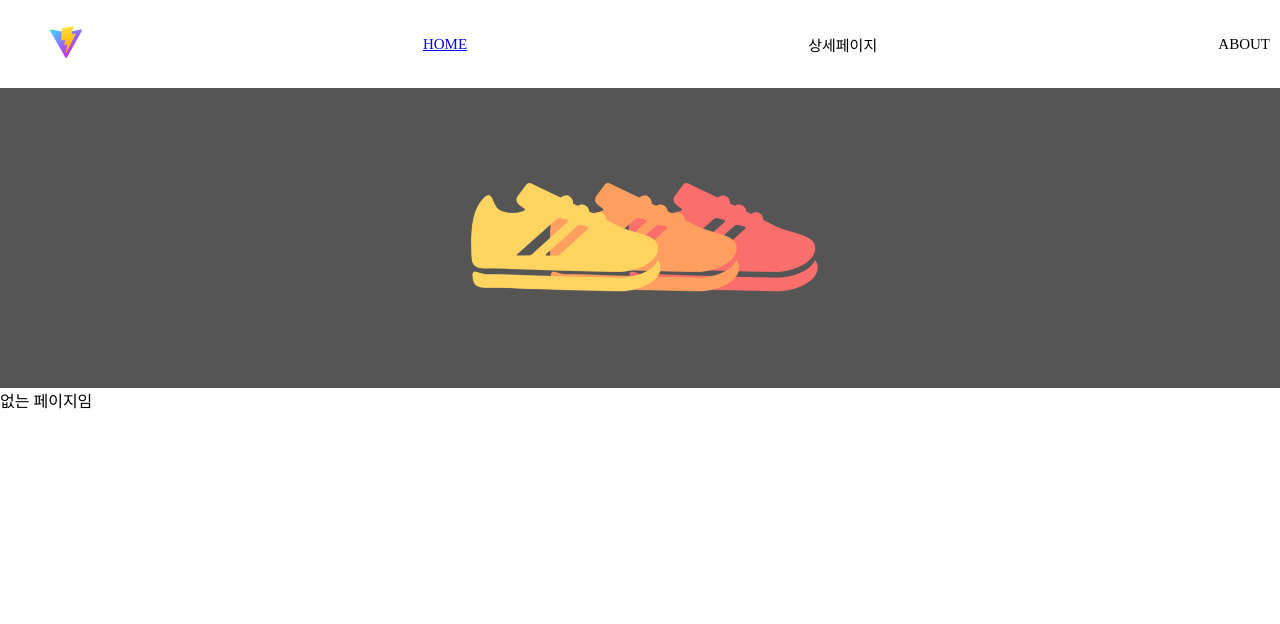
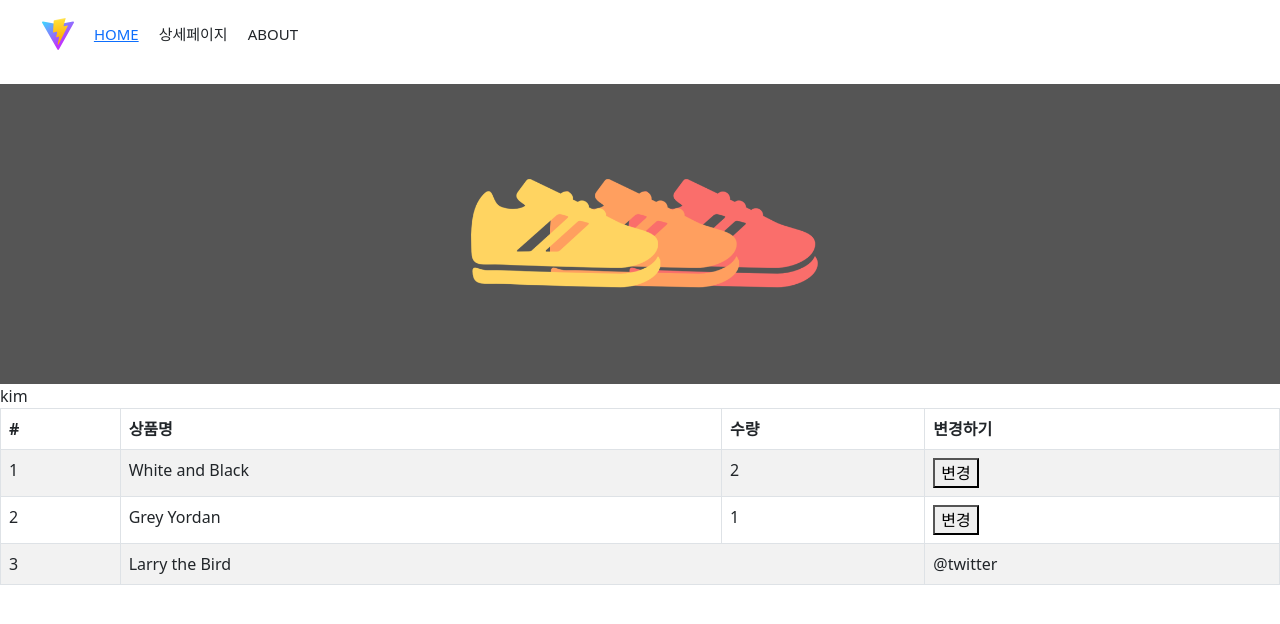
Before and after one commit to beans3/week2_shop, a React (Vite) app: page /cart in a window 1280 px wide. Shown: the top 624 px of the page. Built offline with nearby package versions, Linux system fonts and the light colour scheme.

Commit message:
2023-04-24 장바구니 만들기

```diff
--- a/index.html
+++ b/index.html
@@ -3,6 +3,12 @@
   <head>
     <meta charset="UTF-8" />
     <link rel="icon" type="image/svg+xml" href="/vite.svg" />
+    <link
+      rel="stylesheet"
+      href="https://cdn.jsdelivr.net/npm/bootstrap@5.2.3/dist/css/bootstrap.min.css"
+      integrity="sha384-rbsA2VBKQhggwzxH7pPCaAqO46MgnOM80zW1RWuH61DGLwZJEdK2Kadq2F9CUG65"
+      crossorigin="anonymous"
+    />
     <meta name="viewport" content="width=device-width, initial-scale=1.0" />
     <title>Vite + React</title>
   </head>
--- a/package.json
+++ b/package.json
@@ -11,8 +11,13 @@
   "dependencies": {
     "@emotion/react": "^11.10.6",
     "@emotion/styled": "^11.10.6",
+    "@reduxjs/toolkit": "^1.9.5",
+    "axios": "^1.3.6",
+    "bootstrap": "^5.2.3",
     "react": "^18.2.0",
+    "react-bootstrap": "^2.7.4",
     "react-dom": "^18.2.0",
+    "react-redux": "^8.0.5",
     "react-router-dom": "^6.10.0",
     "styled-components": "^5.3.9"
   },
--- a/src/App.css
+++ b/src/App.css
@@ -27,17 +27,19 @@ body {
 
 .main-product-container {
   display: flex;
+  flex-wrap: wrap;
   align-items: center;
   justify-content: center;
 }
 
 .main-product {
-  display: inline;
   text-align: center;
+  flex-basis: calc(33.33% - 10px);
+  margin-bottom: 10px;
 }
 
 .main-product-img {
-  width: 80%;
+  width: 100%;
 }
 
 .detail-product-container {
@@ -51,7 +53,7 @@ body {
 }
 
 .btn {
-  width: 100%;
+  width: 50%;
   border: none;
   border-radius: 10px;
   padding: 20px;
@@ -70,3 +72,20 @@ body {
   background-size: cover;
   background-position: center;
 }
+
+.tab-menu {
+  display: block;
+}
+
+.alert-warning {
+  text-align: center;
+}
+
+.start {
+  opacity: 0;
+}
+
+.end {
+  opacity: 1;
+  transition: opacity 0.5s;
+}
--- a/src/App.jsx
+++ b/src/App.jsx
@@ -1,12 +1,14 @@
-import { useState } from 'react'
+import { createContext, useState } from 'react'
 import './App.css'
 import mainBannerImg from './img/bg.png'
 import data from './data.js'
-import { Routes, Route, Link, useNavigate, Outlet, useParams } from 'react-router-dom'
+import { Routes, Route, Link, useNavigate, Outlet } from 'react-router-dom'
 import Detail from './detail.jsx'
+import axios from 'axios'
+import Cart from './Cart.jsx'
 
 function App() {
-  let [shoes] = useState(data);
+  let [shoes, setShoes] = useState(data);
   let navigate = useNavigate();
 
   return (
@@ -21,8 +23,8 @@ function App() {
       </div>
       <div className='main-banner' style={{ backgroundImage: 'url('+ mainBannerImg+')' }}></div>
       <Routes>
-        <Route path='/' element={<Product shoes={shoes}/>} />
-        <Route path='/detail/:id' element={<Detail shoes={shoes}/>} />
+        <Route path='/' element={<Product shoes={shoes} setShoes={setShoes}/>}/>
+        <Route path='/detail/:id' element={<Detail shoes={shoes} />}/>
         <Route path='*' element={<div>없는 페이지임</div>} />
         <Route path='/about' element={<About/>}>
           <Route path='member' element={<div>멤버임</div>} />
@@ -33,6 +35,7 @@ function App() {
           <Route path='two' element={<p>생일기념 쿠폰받기</p>} />
         </Route>
         <Route path='*' element={<div>없는 페이지임</div>} />
+        <Route path='/cart' element={<Cart />}></Route>
       </Routes>
     </div>
   )
@@ -66,6 +69,7 @@ function About() {
 
 function Product(props) {
   return (
+    <>
     <div className='main-product-container'>
       {
         props.shoes.map(shoes => (
@@ -77,6 +81,30 @@ function Product(props) {
         ))
       }
     </div>
+    <button className='btn' onClick={() => {
+      axios.get('https://codingapple1.github.io/shop/data2.json')
+        .then((results) => {
+          console.log(results.data);
+          let copy = [...props.shoes, ...results.data];
+          console.log(copy);
+          props.setShoes(copy);
+        })
+        .catch(() => {
+          console.log('실패')
+        })
+
+        // axios.post('/asjdhkas', { name : 'kim'})
+        // Promise.all([axios.get('/url1'), axios.get('/url2')])
+        // .then(() => {
+        // })
+
+        // 원래는 문자만 주고 받을 수 있음. 따옴표 쳐놓으면 array, object 보낼 수 있음(JSON)
+        // fetch('https://codingapple1.github.io/shop/data2.json')
+        // .then(resultjs => resultjs.json())
+        // .then(data => {})
+
+      }}>더보기</button>
+    </>
   )
 }
 
--- /dev/null
+++ b/src/Cart.jsx
@@ -0,0 +1,50 @@
+import { Table } from "react-bootstrap"
+import { useDispatch, useSelector } from "react-redux"
+import { setUserName } from "./store.js";
+import { setCount } from "./store.js";
+
+function Cart() {
+
+    // redux 사용 시 컴포넌트들이 props 없이 state 공유 가능
+    let cart = useSelector((state) => state.cart )
+    let user = useSelector((state) => state.user )
+    let dispatch = useDispatch()
+
+    return (
+        <div>
+            { user }
+            <Table striped bordered hover>
+                <thead>
+                    <tr>
+                    <th>#</th>
+                    <th>상품명</th>
+                    <th>수량</th>
+                    <th>변경하기</th>
+                    </tr>
+                </thead>
+                <tbody>
+                    {
+                        cart.map((item, index) => (
+                            <tr key={item.id}>
+                                <td>{index + 1}</td>
+                                <td>{item.name}</td>
+                                <td>{item.count}</td>
+                                <td><button onClick={() => {
+                                    // 함수 실행해달라고 store.js에 요청
+                                    dispatch(setCount(item.count))
+                                }}>변경</button></td>
+                            </tr>
+                        ))
+                    }
+                    <tr>
+                    <td>3</td>
+                    <td colSpan={2}>Larry the Bird</td>
+                    <td>@twitter</td>
+                    </tr>
+                </tbody>
+            </Table>
+        </div>
+    )
+}
+
+export default Cart
--- a/src/detail.jsx
+++ b/src/detail.jsx
@@ -1,30 +1,101 @@
+import { useContext, useEffect, useState } from 'react';
 import { useParams } from 'react-router-dom'
 import styled from 'styled-components'
+import Nav from 'react-bootstrap/Nav';
 
 // styled-components 사용 장점
 // 1. css 파일을 열지 않아도 된다.
 // 2. 여기 적은 스타일은 다른 JS 파일에 오염되지 않음
 // 3. 페이지 로딩 시간 단축 : <style></style> 태그에 들어가기 때문
 let YellowButton = styled.button`
-  background : yellow;
-  color : black;
+  background : ${ props => props.bg };
+  color : ${ props => props.bg == 'blue' ? 'white' : 'black' };
   padding : 10px;
 `
+// styled component 단점
+// 1. 파일이 더러워짐
+// 2. 중복 스타일은 import 하기 때문에 css와 다를 바 없음
+// 3. 협업시 css 숙련도 이슈
+let NewBtn = styled.button(YellowButton);
 
 let TestDiv = styled.div`
   background : grey;
   padding : 20px;
 `
 
+// life cycle : component의 생명 주기
+// 1. mount 페이지 장착
+// 2. update 업데이트
+// 3. unmount 필요없으면 제거
+// 옛날 방식
+// class Detail2 extends React.Component {
+//   componentDidMount() {
+//   }
+//   componentDidUpdate() {
+//   }
+//   componentWillUnmount() {
+//   }
+// }
+
 function Detail(props) {
-
+  let [count, setCount] = useState(0)
   // /detail/:id에서 :id 값 가져옴
   let {id} = useParams();
+  let [alertString, setAlert] = useState(true);
+  let [num, setNum] = useState('');
+  let [tab, setTab] = useState(1);
+  let [fade, setFade] = useState('')
+  useEffect(() => {
+    let a = setTimeout(() => {
+      setFade('end')
+    }, 200)
+    return () => {
+      clearTimeout(a)
+      setFade('')
+    }
+  }, [ tab ])
+
+  // 이걸 언제 씀? side effect 보관함
+  // useEffect 안의 코드는 html 렌더링 후에 동작
+  // 1. 어려운 연산
+  // 2. 서버에서 데이터 가져오는 작업
+  // 3. 타이머 장착
+  useEffect(() => {
+    //  for (let i = 0; i < 10000; i++) {
+    //   console.log(i);
+    //  }
+    console.log(num);
+    if (isNaN(num) == true) {
+      alert('숫자만 입력하세요');
+    }
+    let a = setTimeout(() => { setAlert(false) }, 2000)
+    console.log('안녕2')
+    return () => {
+      // clean up function
+      // use effect 실행 전에 실행됨
+      // ex. 기존 타이머는 삭제
+      console.log('안녕1')
+      clearTimeout(a) // mount시 실행 안되고 unmount시 실행됨
+      // 서버로 데이터 요청하는 코드(2초 소요), 기존 데이터 요청은 제거해야 함
+    }
+  }, [num]) // mount시, count라는 변수가 변할 때마다 코드 실행, [] 비워두면 mount 시에만 실행
+
+  // 재렌더링마다 실행
+  // 1회 실행
+  // componenet가 삭제될 때 한 번
+
   console.log(id);
 
   return (
+    <div className={ `start ${fade}`}>
+      {
+        alertString == true ? <div className='alert alert-warning'>2초 이내 구매시 할인</div> : null
+      }
+      <input onChange={(e) => {setNum(e.target.value)}}></input>
+        <YellowButton bg='blue' onClick={() => { setCount(count + 1)}}>버튼</YellowButton>
+        { count }
+      <YellowButton bg='yellow'>버튼</YellowButton>
       <div className='detail-product-container'>
-      <YellowButton>버튼</YellowButton>
         <div className='detail-product'>
           <img className='detail-product-img' src={props.shoes[id].img}></img>
           <button className='btn'>주문하기</button>
@@ -33,7 +104,44 @@ function Detail(props) {
           <p>{props.shoes[id].content}</p>
         </div>
       </div>
+      <Nav variant="tabs" defaultActiveKey="link-0">
+        <Nav.Item onClick={ () => { setTab(0) } }>
+          <Nav.Link eventKey="link-0">Active</Nav.Link>
+        </Nav.Item>
+        <Nav.Item onClick={ () => { setTab(1) } }>
+          <Nav.Link eventKey="link-1">Option 1</Nav.Link>
+        </Nav.Item>
+        <Nav.Item onClick={ () => { setTab(2) } }>
+          <Nav.Link eventKey="link-2">Option 2</Nav.Link>
+        </Nav.Item>
+      </Nav>
+      <TabContent tab={ tab } />
+    </div>
   )
 }
 
+function TabContent({ tab }) {
+
+  // react 18 버전 이상에서는 automatic batching 기능이 추가됨
+  // 함수가 근처에 있으면 하나로 합쳐서 한 번만 state를 변경
+  // state 변경이 되고 나서 재렌더링 한 번 실행
+  let [fade, setFade] = useState('')
+  useEffect(() => {
+    let a = setTimeout(() => {
+      setFade('end')
+    }, 100)
+    return () => {
+      clearTimeout(a)
+      setFade('')
+    }
+  }, [ tab ])
+  // if (props.tab == 0) {
+  //   return <div>내용0</div>
+  // } else if (props.tab == 1) {
+  //   return <div>내용1</div>
+  // } else if (props.tab == 2) {
+  //   return <div>내용2</div>
+  // }
+  return <div className={ `start ${fade}`}>{ [<div>내용0</div>, <div>내용1</div>, <div>내용2</div>][tab] }</div>
+}
 export default Detail;
--- a/src/main.jsx
+++ b/src/main.jsx
@@ -3,11 +3,15 @@ import ReactDOM from 'react-dom/client'
 import App from './App'
 import './index.css'
 import { BrowserRouter } from 'react-router-dom'
+import { Provider } from 'react-redux'
+import store from './store.js'
 
 ReactDOM.createRoot(document.getElementById('root')).render(
   <React.StrictMode>
-    <BrowserRouter>
-      <App />
-    </BrowserRouter>
+    <Provider store={store}>
+      <BrowserRouter>
+        <App />
+      </BrowserRouter>
+    </Provider>
   </React.StrictMode>,
 )
--- /dev/null
+++ b/src/store.js
@@ -0,0 +1,48 @@
+// redux 를 보관하는 상자
+import { configureStore, createSlice } from "@reduxjs/toolkit";
+
+// 컴포넌트간 state 공유 편해짐
+// useState()
+// 공유할 필요 없을 때는 넣지 말자
+let user = createSlice({
+    name : 'user',
+    initialState : 'kim',
+    // 1. state 수정 함수 만들기
+    // 2. export
+    // 3. 사용 (dispath)
+    reducers : {
+        setUserName(state) {
+            return 'john' + state
+        }
+    }
+})
+
+export let { setUserName } = user.actions
+
+let stock = createSlice({
+    name : 'stock',
+    initialState : [10, 11, 12]
+})
+
+let cart = createSlice({
+    name : 'cart',
+    initialState : [
+      {id : 0, name : 'White and Black', count : 2},
+      {id : 2, name : 'Grey Yordan', count : 1}
+    ],
+    reducers : {
+        setCount(state) {
+            return state + 1;
+        }
+    }
+})
+
+export let { setCount } = user.actions
+
+export default configureStore ({
+    reducer: {
+        user : user.reducer,
+        stock : stock.reducer,
+        cart : cart.reducer
+    }
+})
```
Also changed, not shown: 2 other files (tests, documents, lock files or other folders). Lines whose indentation alone changed are shown as unchanged.
